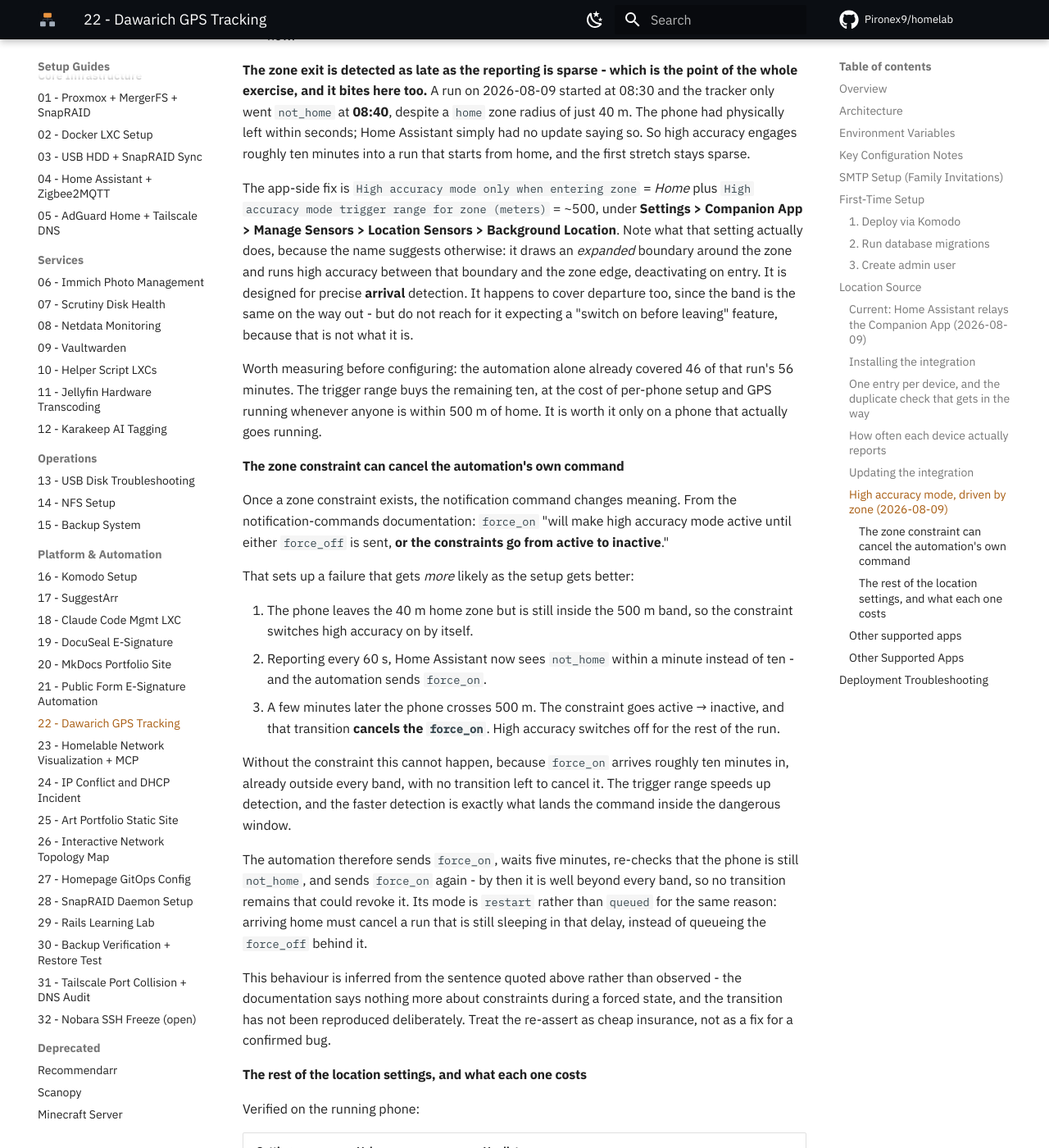
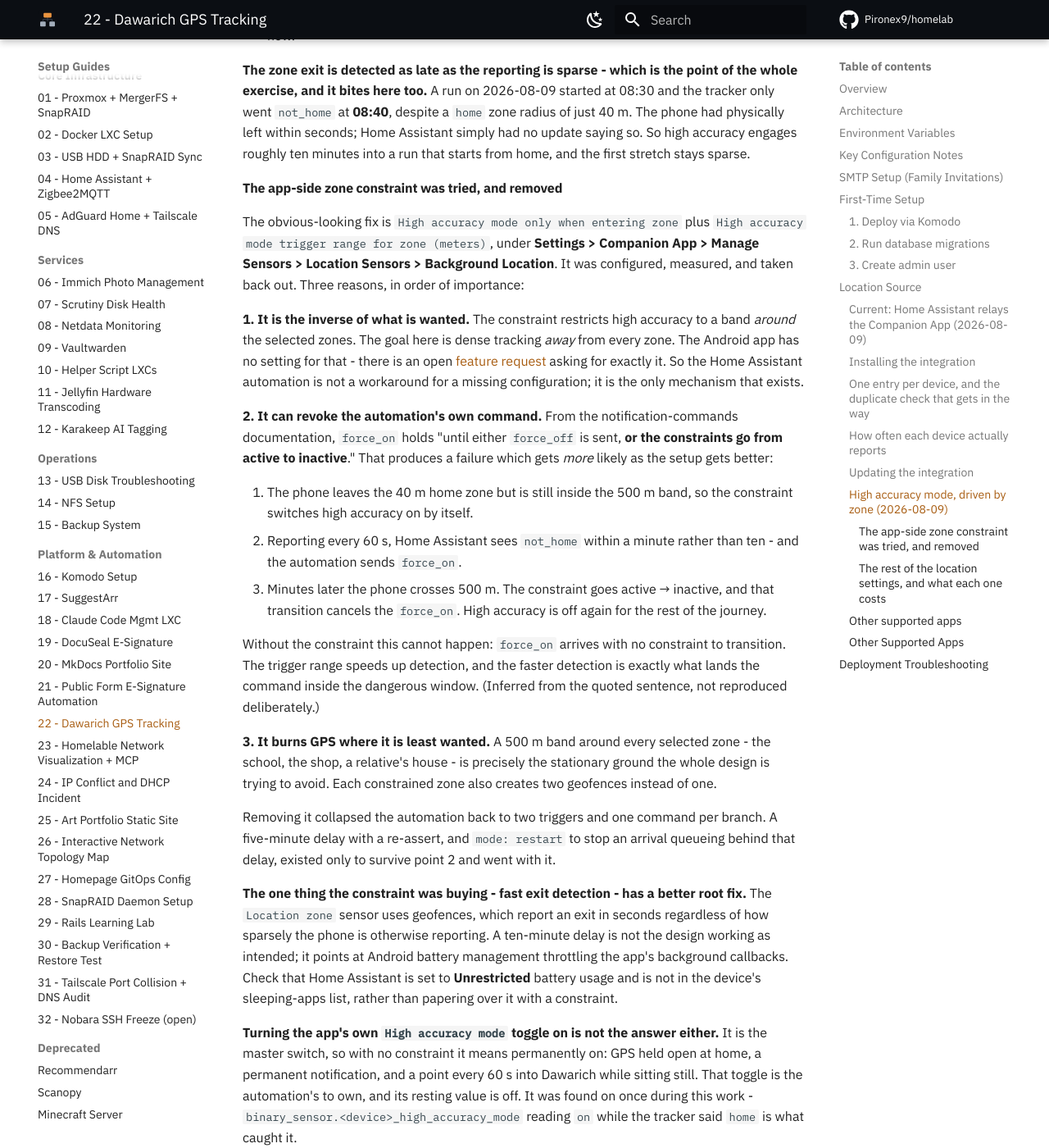
Before and after one commit to Pironex9/homelab, an MkDocs documentation site: the page built from docs/proxmox/22_Dawarich_GPS_Tracking_Setup.md, in a window 1280 px wide and 1400 px high, scrolled down 8608 px. Shown: the whole window at 82% size. Built offline with MkDocs 1.6.1 and Material for MkDocs 9.7.7, drawn with Linux system fonts in a browser that asks for light colours; comment, search, counter and statistics services are not loaded; some of the changed text lies outside the part shown.

Commit message:
refactor(ha): drop the app-side zone constraint, and the automation complexity that existed to survive it
The constraint restricts high accuracy to a band around the selected
zones. The goal is dense tracking away from every zone, so it was the
inverse of the requirement all along - the Android app simply has no
setting for this, which is why there is an open feature request for it and
why the automation is the mechanism rather than a workaround.

Removing it takes the five-minute delay, the re-assert and mode: restart
with it. Those existed only to survive the constraint revoking force_on on
its active-to-inactive transition. Back to two triggers and one command per
branch.

The fast exit detection it was buying has a better root fix: the Location
zone sensor uses geofences, which report an exit in seconds. Ten minutes is
Android battery management throttling background callbacks, not the design
working as intended - so the fix is the battery exemption, not a constraint
compensating for it.

Also records a trap found on the way: turning the app's own High accuracy
mode toggle on is not the answer either. It is the master switch, so
without a constraint it means permanently on - GPS held open at home and a
point every 60 s into Dawarich while sitting still. The diagnostic sensor
enabled earlier is what caught it, reading on while the tracker said home.

````diff
--- a/docs/proxmox/22_Dawarich_GPS_Tracking_Setup.md
+++ b/docs/proxmox/22_Dawarich_GPS_Tracking_Setup.md
@@ -233,7 +233,7 @@ Verified by reading the automation trace rather than trusting that it triggered
 07:47:52  trigger/1                            steps: … choose/1/sequence/0   (off)
 ```
 
-The commands sent are `force_on` / `force_off` rather than `turn_on` / `turn_off`. With no zone or bluetooth constraint configured in the app the two are identical, but if a constraint is ever added, the plain form obeys it and would refuse to switch on far from home - which is precisely where the dense track is wanted.
+The commands sent are `force_on` / `force_off` rather than `turn_on` / `turn_off`. With no constraint configured the two are identical; the forced form is kept because if a constraint is ever added back, the plain form would obey it and refuse to switch on far from home - precisely where the dense track is wanted.
 
 Two things to know about this design:
 
@@ -242,25 +242,27 @@ Two things to know about this design:
 
 **The zone exit is detected as late as the reporting is sparse - which is the point of the whole exercise, and it bites here too.** A run on 2026-08-09 started at 08:30 and the tracker only went `not_home` at **08:40**, despite a `home` zone radius of just 40 m. The phone had physically left within seconds; Home Assistant simply had no update saying so. So high accuracy engages roughly ten minutes into a run that starts from home, and the first stretch stays sparse.
 
-The app-side fix is `High accuracy mode only when entering zone` = *Home* plus `High accuracy mode trigger range for zone (meters)` = ~500, under **Settings > Companion App > Manage Sensors > Location Sensors > Background Location**. Note what that setting actually does, because the name suggests otherwise: it draws an *expanded* boundary around the zone and runs high accuracy between that boundary and the zone edge, deactivating on entry. It is designed for precise **arrival** detection. It happens to cover departure too, since the band is the same on the way out - but do not reach for it expecting a "switch on before leaving" feature, because that is not what it is.
+#### The app-side zone constraint was tried, and removed
 
-Worth measuring before configuring: the automation alone already covered 46 of that run's 56 minutes. The trigger range buys the remaining ten, at the cost of per-phone setup and GPS running whenever anyone is within 500 m of home. It is worth it only on a phone that actually goes running.
+The obvious-looking fix is `High accuracy mode only when entering zone` plus `High accuracy mode trigger range for zone (meters)`, under **Settings > Companion App > Manage Sensors > Location Sensors > Background Location**. It was configured, measured, and taken back out. Three reasons, in order of importance:
 
-#### The zone constraint can cancel the automation's own command
+**1. It is the inverse of what is wanted.** The constraint restricts high accuracy to a band *around* the selected zones. The goal here is dense tracking *away* from every zone. The Android app has no setting for that - there is an open [feature request](https://community.home-assistant.io/t/feature-request-high-accuracy-mode-when-not-in-zones/559845) asking for exactly it. So the Home Assistant automation is not a workaround for a missing configuration; it is the only mechanism that exists.
 
-Once a zone constraint exists, the notification command changes meaning. From the notification-commands documentation: `force_on` "will make high accuracy mode active until either `force_off` is sent, **or the constraints go from active to inactive**."
-
-That sets up a failure that gets *more* likely as the setup gets better:
+**2. It can revoke the automation's own command.** From the notification-commands documentation, `force_on` holds "until either `force_off` is sent, **or the constraints go from active to inactive**." That produces a failure which gets *more* likely as the setup gets better:
 
 1. The phone leaves the 40 m home zone but is still inside the 500 m band, so the constraint switches high accuracy on by itself.
-2. Reporting every 60 s, Home Assistant now sees `not_home` within a minute instead of ten - and the automation sends `force_on`.
-3. A few minutes later the phone crosses 500 m. The constraint goes active → inactive, and that transition **cancels the `force_on`**. High accuracy switches off for the rest of the run.
+2. Reporting every 60 s, Home Assistant sees `not_home` within a minute rather than ten - and the automation sends `force_on`.
+3. Minutes later the phone crosses 500 m. The constraint goes active → inactive, and that transition cancels the `force_on`. High accuracy is off again for the rest of the journey.
 
-Without the constraint this cannot happen, because `force_on` arrives roughly ten minutes in, already outside every band, with no transition left to cancel it. The trigger range speeds up detection, and the faster detection is exactly what lands the command inside the dangerous window.
+Without the constraint this cannot happen: `force_on` arrives with no constraint to transition. The trigger range speeds up detection, and the faster detection is exactly what lands the command inside the dangerous window. (Inferred from the quoted sentence, not reproduced deliberately.)
 
-The automation therefore sends `force_on`, waits five minutes, re-checks that the phone is still `not_home`, and sends `force_on` again - by then it is well beyond every band, so no transition remains that could revoke it. Its mode is `restart` rather than `queued` for the same reason: arriving home must cancel a run that is still sleeping in that delay, instead of queueing the `force_off` behind it.
+**3. It burns GPS where it is least wanted.** A 500 m band around every selected zone - the school, the shop, a relative's house - is precisely the stationary ground the whole design is trying to avoid. Each constrained zone also creates two geofences instead of one.
 
-This behaviour is inferred from the sentence quoted above rather than observed - the documentation says nothing more about constraints during a forced state, and the transition has not been reproduced deliberately. Treat the re-assert as cheap insurance, not as a fix for a confirmed bug.
+Removing it collapsed the automation back to two triggers and one command per branch. A five-minute delay with a re-assert, and `mode: restart` to stop an arrival queueing behind that delay, existed only to survive point 2 and went with it.
+
+**The one thing the constraint was buying - fast exit detection - has a better root fix.** The `Location zone` sensor uses geofences, which report an exit in seconds regardless of how sparsely the phone is otherwise reporting. A ten-minute delay is not the design working as intended; it points at Android battery management throttling the app's background callbacks. Check that Home Assistant is set to **Unrestricted** battery usage and is not in the device's sleeping-apps list, rather than papering over it with a constraint.
+
+**Turning the app's own `High accuracy mode` toggle on is not the answer either.** It is the master switch, so with no constraint it means permanently on: GPS held open at home, a permanent notification, and a point every 60 s into Dawarich while sitting still. That toggle is the automation's to own, and its resting value is off. It was found on once during this work - `binary_sensor.<device>_high_accuracy_mode` reading `on` while the tracker said `home` is what caught it.
 
 #### The rest of the location settings, and what each one costs
 
@@ -271,10 +273,10 @@ Verified on the running phone:
 | Single accurate location | enabled, *Get location on sensor update* on, min time 60000 ms | correct - this is what `request_location_update` uses, throttled to once a minute |
 | Location zone | enabled | correct - this drives the automation's triggers |
 | Background location | enabled | correct - the main feed into Dawarich |
-| High accuracy mode (app toggle) | **off** | correct - the automation owns it |
+| High accuracy mode (app toggle) | **off** | the automation owns it. On means permanently on |
 | High accuracy interval | 60 s | confirmed by `sensor.<device>_high_accuracy_update_interval` |
 | Bluetooth constraint | none, and the "zone **and** bluetooth" toggle off | correct - requiring both would rarely be satisfied |
-| Zone constraint | all six zones | works, but a 500 m band around the shop and the school costs battery for nothing. Narrowing it to `zone.home` is the tidier choice |
+| Zone constraint | **none selected** | deliberately empty - see above, it is the inverse of this goal |
 | Location sent | *Exact* | required, a coarse fix would ruin the track |
 | **Minimum accuracy** | **80 m** | fixes worse than this are dropped and never reach Home Assistant at all. The run's points ranged 5-72 m so they passed, but anything filtered is invisible - it looks like a gap, not like a rejection. The documentation's own advice is to raise the number when reports appear to be skipped |
 
````
